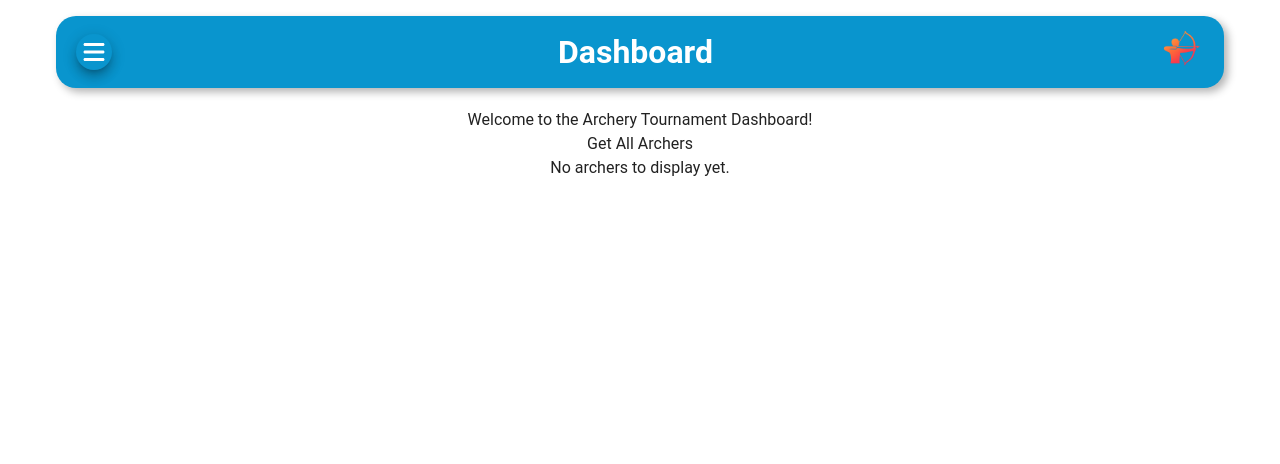
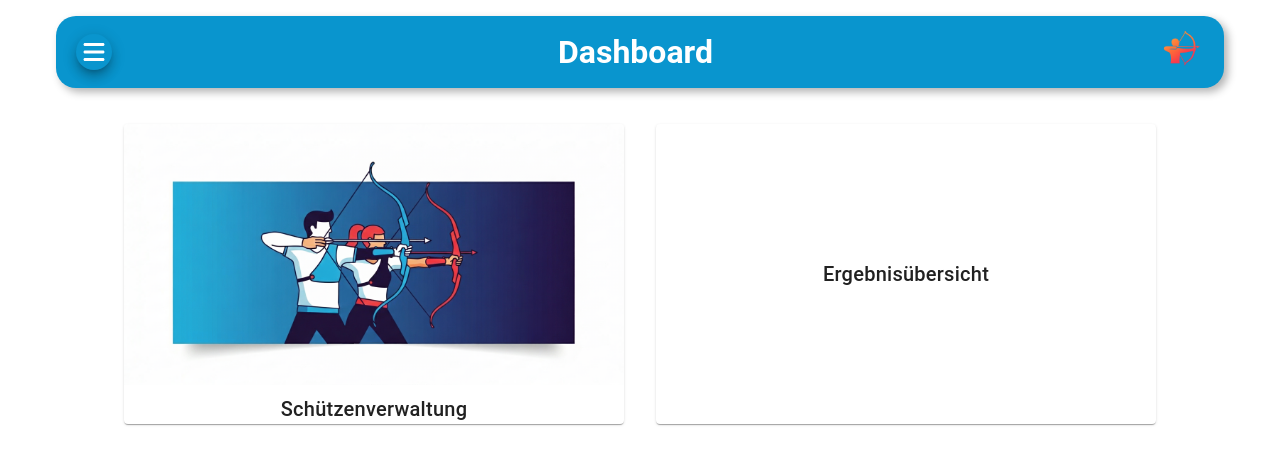
Before and after one commit to dele1907/ArcheryWebApplication, a Vue app in the folder frontend/: page / in a window 1280 px wide. Shown: the top 464 px of the page. Built offline with nearby package versions, Linux system fonts and the light colour scheme.

Commit message:
add DashboardCard component and integrate it into DashboardPage; remove unused code

```diff
--- /dev/null
+++ b/frontend/src/components/dashboardcomponents/DashboardCard.vue
@@ -0,0 +1,39 @@
+<script setup lang="ts">
+import router from "@/router";
+
+const props = defineProps<{
+  title: string
+  imageSrc: string
+  link: string
+}>()
+
+const onCardClicked = () => {
+  const resolvedRoute = router.resolve(props.link);
+  if (resolvedRoute.matched.length > 0) {
+    router.push(props.link);
+  } else {
+    alert(`Route ${props.link} existiert nicht!`);
+  }
+}
+</script>
+
+<template>
+  <v-card @click="onCardClicked" width="500" height="300" class="ma-4">
+    <v-img :src="imageSrc"></v-img>
+    <v-card-title class="text-center">{{title}}</v-card-title>
+  </v-card>
+</template>
+
+<style scoped>
+.v-card {
+  cursor: pointer;
+  justify-content: center;
+  align-content: center;
+
+  &:hover {
+    box-shadow: 0 4px 8px rgba(0, 0, 0, 0.2);
+    transform: translateY(-2px);
+    transition: all 0.3s ease;
+  }
+}
+</style>
--- a/frontend/src/components/pages/DashboardPage.vue
+++ b/frontend/src/components/pages/DashboardPage.vue
@@ -1,61 +1,24 @@
 <script setup lang="ts">
-import { ref } from 'vue'
-
-export type Archer = {
-  name: string
-  firstName: string
-  club: string
-  clubNumber: number
-  id: string
-  bowType: string
-  ageCategory: string
-}
-const archers = ref<Array<Archer>>([])
-const URL = 'http://localhost:7070/archers'
-
-const onGetAllArchers = async (): Promise<void> => {
-  const response = await fetch(URL)
-
-  archers.value = await response.json()
-}
+import DashboardCard from "@/components/dashboardcomponents/DashboardCard.vue";
+import dashboard_archer_overview from '@/assets/images/dashboard/dashboard_archer_overview_image.png';
 </script>
 
 <template>
   <div data-testid="dashboard-page" class="page">
-    <p>Welcome to the Archery Tournament Dashboard!</p>
-    <button @click="onGetAllArchers">Get All Archers</button>
-
-    <div class="archers-list">
-      <ul v-if="archers.length > 0">
-        <li v-for="archer in archers" :key="archer.id">
-          <div class="archer-wrapper">
-            {{ archer.name }} |
-            {{ archer.firstName }} |
-            {{ archer.club }} |
-            {{ archer.bowType }} |
-            {{ archer.ageCategory }}
-          </div>
-        </li>
-      </ul>
-
-      <p v-else>No archers to display yet.</p>
+    <div class="dashboard-menu-item-wrapper">
+      <DashboardCard title="Schützenverwaltung" :image-src="dashboard_archer_overview" link="/archers"/>
+      <DashboardCard title="Ergebnisübersicht" image-src="" link="/results"/>
     </div>
   </div>
 </template>
 
 <style scoped>
-ul {
-  list-style-type: none;
-  padding: 0;
-}
-
-.archer-wrapper {
-  border: 1px solid #ccc;
-  padding: 10px;
-  margin-bottom: 10px;
-  border-radius: 10px;
-  background-color: #f9f9f9;
-  box-shadow: 0 2px 4px rgba(0, 0, 0, 0.1);
-  text-align: center;
+.dashboard-menu-item-wrapper {
+  display: flex;
+  flex-wrap: wrap;
+  width: 100%;
+  flex-direction: row;
+  justify-content: center;
+  align-items: center;
 }
 </style>
```
Also changed, not shown: frontend/src/components/pages/ShootersManagementPage.vue (added, +11 -0 lines), frontend/src/assets/images/dashboard/dashboard_archer_overview_image.png (added).
